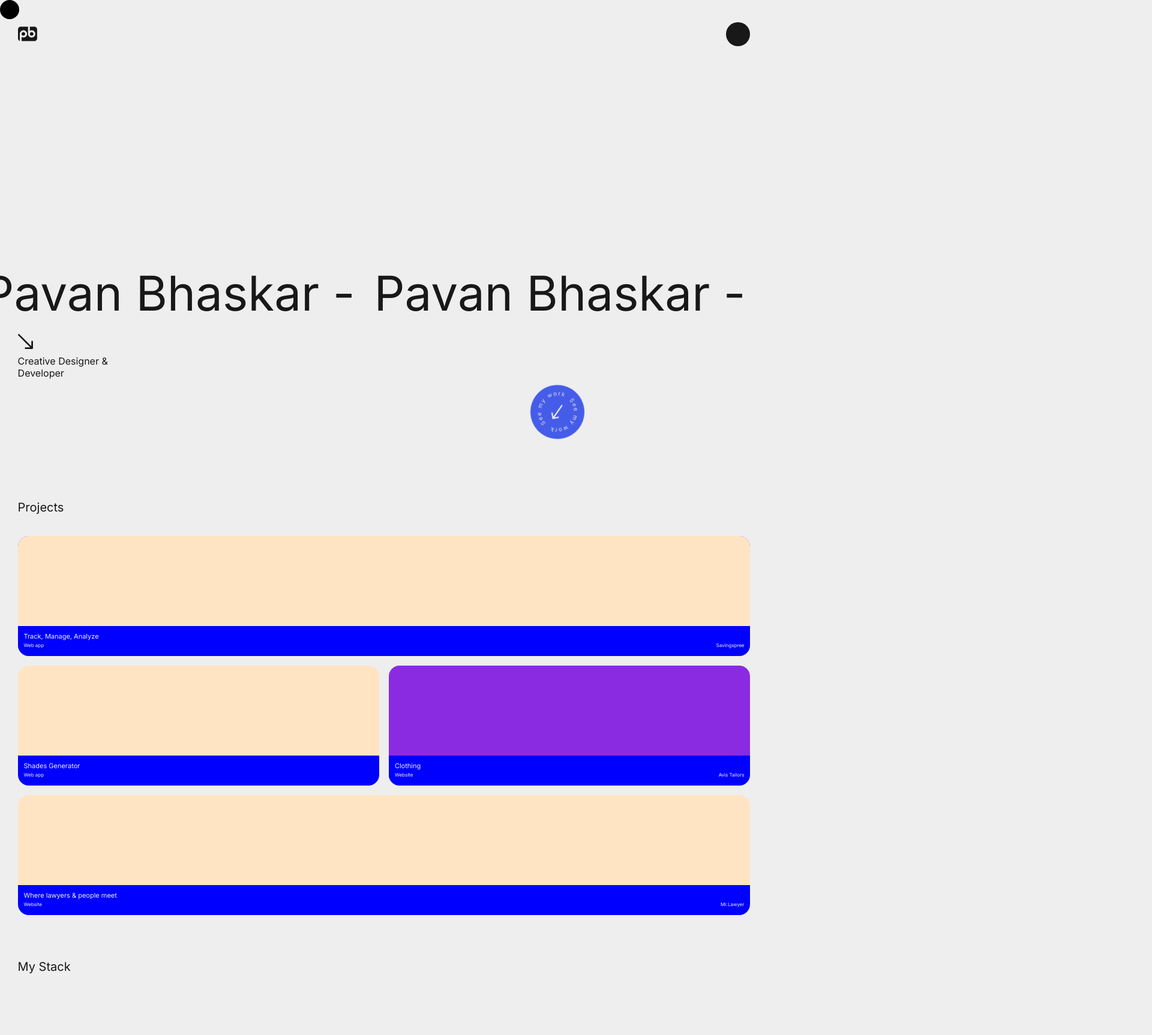
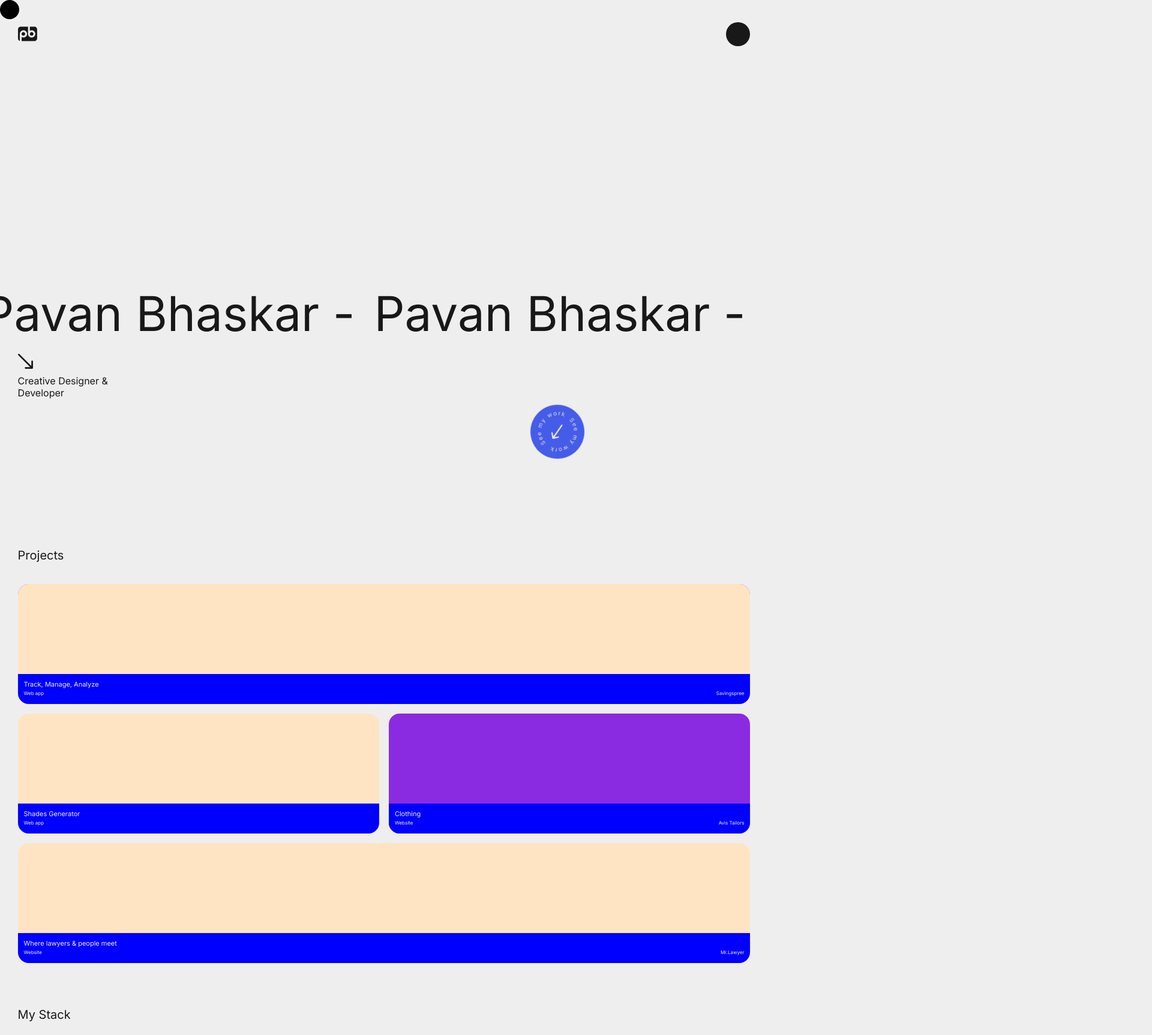
Before and after one commit to pavanbhaskardev/portfolio, a Next.js app: page / in a window 1280 px wide. Shown: the top 1726 px of the page at 60% size, 1920 px wide, since content can reach past the window. Built offline with nearby package versions, Linux system fonts and the light colour scheme.

Commit message:
fixed the overflow issue

```diff
--- a/app/components/HeroSection.jsx
+++ b/app/components/HeroSection.jsx
@@ -26,7 +26,6 @@ const HeroSection = () => {
           scrollDirection = e.direction === 1 ? -1 : 1;
         },
       },
-      x: "-300px",
     });
 
     requestAnimationFrame(textScroll);
--- a/app/components/MyStack.jsx
+++ b/app/components/MyStack.jsx
@@ -6,7 +6,7 @@ import { techStack } from "./json/techStack";
 
 const MyStack = () => {
   return (
-    <section>
+    <section className={styles.my_stack_parent_container}>
       <p className={styles.heading}>My Stack</p>
 
       {/* 1st container */}
--- a/app/globals.css
+++ b/app/globals.css
@@ -13,10 +13,9 @@
 }
 
 body {
-  height: 100%;
-  width: 100%;
+  /* height: 100%;
+  width: 100%; */
   overflow: hidden;
-
   background-color: var(--primary-color);
   color: var(--secondary-color);
   font-weight: 400;
--- a/app/styles/herosection.module.css
+++ b/app/styles/herosection.module.css
@@ -1,11 +1,13 @@
 .hero_section_container {
+  position: relative;
   margin-bottom: 5rem;
-  height: 80vh;
+  height: 90vh;
+  overflow: hidden;
 }
 
 .sliding_text_container {
   position: absolute;
-  top: calc(100vh - 45vh);
+  top: calc(100vh - 55vh);
 }
 
 .sliding_text {
@@ -31,7 +33,7 @@
   gap: 10px;
   flex-direction: column;
   position: absolute;
-  top: calc(100vh - 35vh);
+  top: calc(100vh - 45vh);
   width: 100%;
 }
 
--- a/app/styles/mystack.module.css
+++ b/app/styles/mystack.module.css
@@ -1,3 +1,8 @@
+.my_stack_parent_container {
+  position: relative;
+  overflow: hidden;
+}
+
 .heading {
   padding: 2.3rem 1.85rem;
   font-size: 1.25rem;
```
